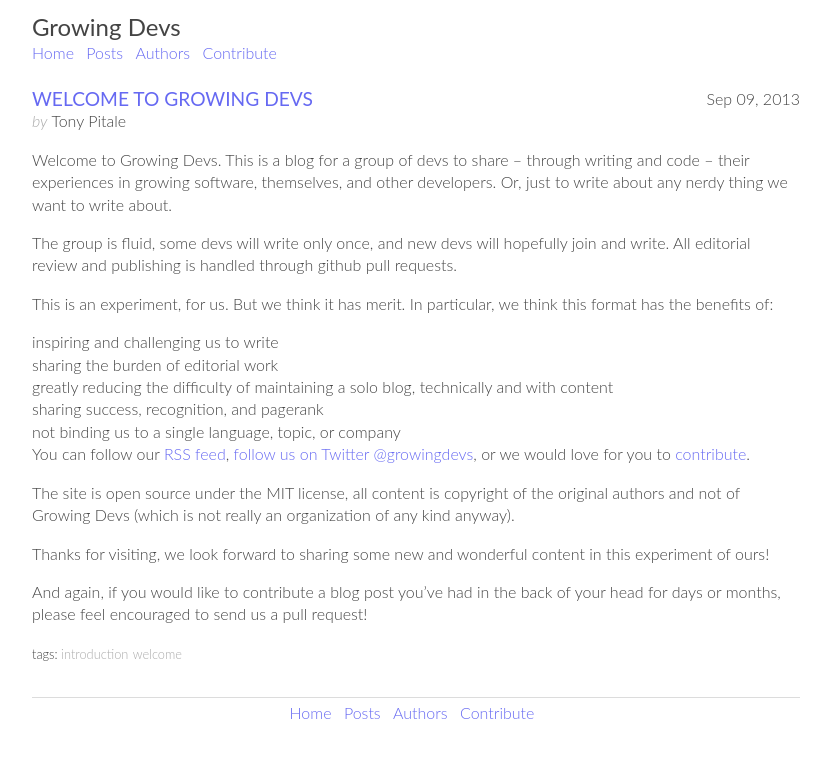
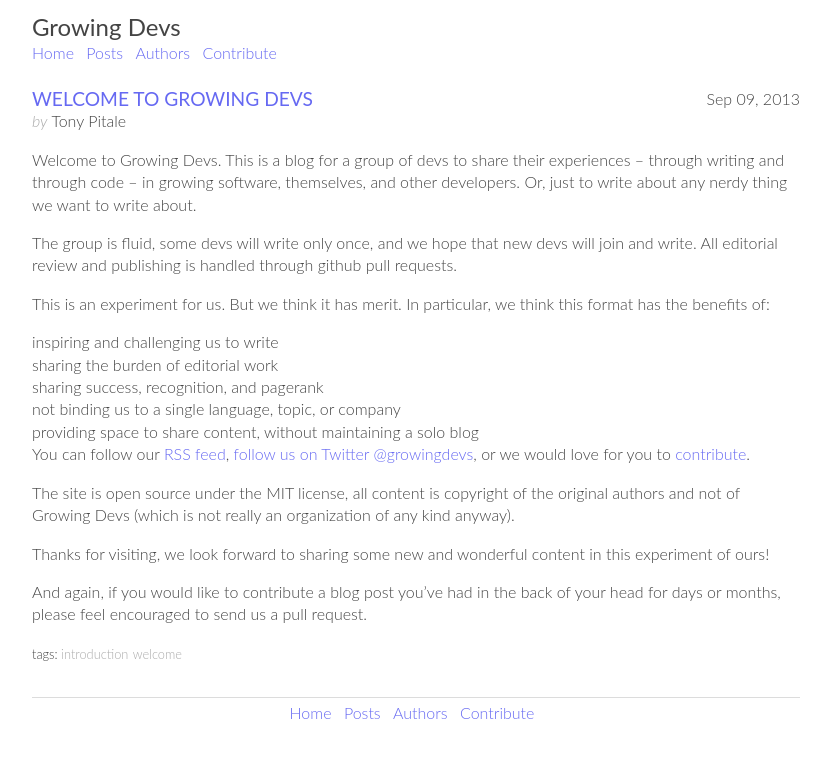
Before and after one commit to growingdevs/growingdevs.github.io, a Jekyll site: the page built from _posts/2013-09-09-welcome-to-growingdevs-com.md, in a window 1280 px wide. Shown: the top 758 px of the page, without its empty margins (224-1054 px from the left). Built offline with Jekyll 4.4.1, drawn with Linux system fonts in a browser that asks for light colours; comment, search, counter and statistics services are not loaded.

Commit message:
updates and content editing after @veronicaerb's feedback

```diff
--- a/_posts/2013-09-09-welcome-to-growingdevs-com.md
+++ b/_posts/2013-09-09-welcome-to-growingdevs-com.md
@@ -11,22 +11,23 @@ summary: "Welcome to growingdevs.com! We think we have an interesting idea and
   we hope you'll enjoy it. Maybe you would even like to write with us!"
 ---
 
-Welcome to Growing Devs. This is a blog for a group of devs to share – through
-writing and code – their experiences in growing software, themselves, and other
-developers. Or, just to write about any nerdy thing we want to write about.
+Welcome to Growing Devs. This is a blog for a group of devs to share their
+experiences – through writing and through code – in growing software,
+themselves, and other developers. Or, just to write about any nerdy thing
+we want to write about.
 
-The group is fluid, some devs will write only once, and new devs will hopefully
-join and write. All editorial review and publishing is handled through github
-pull requests.
+The group is fluid, some devs will write only once, and we hope that new devs
+will join and write. All editorial review and publishing is handled through
+github pull requests.
 
-This is an experiment, for us. But we think it has merit. In particular, we
+This is an experiment for us. But we think it has merit. In particular, we
 think this format has the benefits of:
 
 * inspiring and challenging us to write
 * sharing the burden of editorial work
-* greatly reducing the difficulty of maintaining a solo blog, technically and with content
 * sharing success, recognition, and pagerank
 * not binding us to a single language, topic, or company
+* providing space to share content, without maintaining a solo blog
 
 You can follow our [RSS feed](http://growingdevs.com/feed.xml), [follow us
 on Twitter @growingdevs](http://twitter.com/growingdevs), or we would love for you
@@ -41,4 +42,4 @@ in this experiment of ours!
 
 And again, if you would like to contribute a blog post you've had in the back
 of your head for days or months, please feel encouraged to send us a pull
-request!
+request.
```
